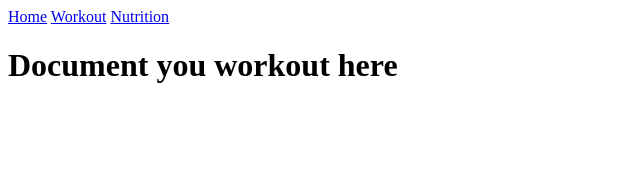
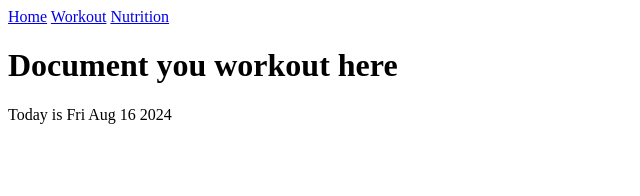
Before and after one commit to SendKazetoOlympics/datarepo_dashboard, a SvelteKit app: page /workout in a window 1280 px wide. Shown: the top 196 px of the page, without its empty margins (0-640 px from the left). Built offline with nearby package versions, Linux system fonts and the light colour scheme; no server answers.

Commit message:
update workout page

```diff
--- a/src/routes/workout/+page.svelte
+++ b/src/routes/workout/+page.svelte
@@ -1 +1,15 @@
+<script>
+    async function getProjectList() {
+        const project_list = await fetch('http://kazeserver:8084/api/projects/', {
+            headers: {
+                'Authorization': 'Token  <api_key>'
+            }
+            });
+        return project_list;
+    }
+    const date = new Date();
+    let project_list = getProjectList();
+</script>
+
 <h1>Document you workout here</h1>
+<p>Today is {date.toDateString()}</p>
```
